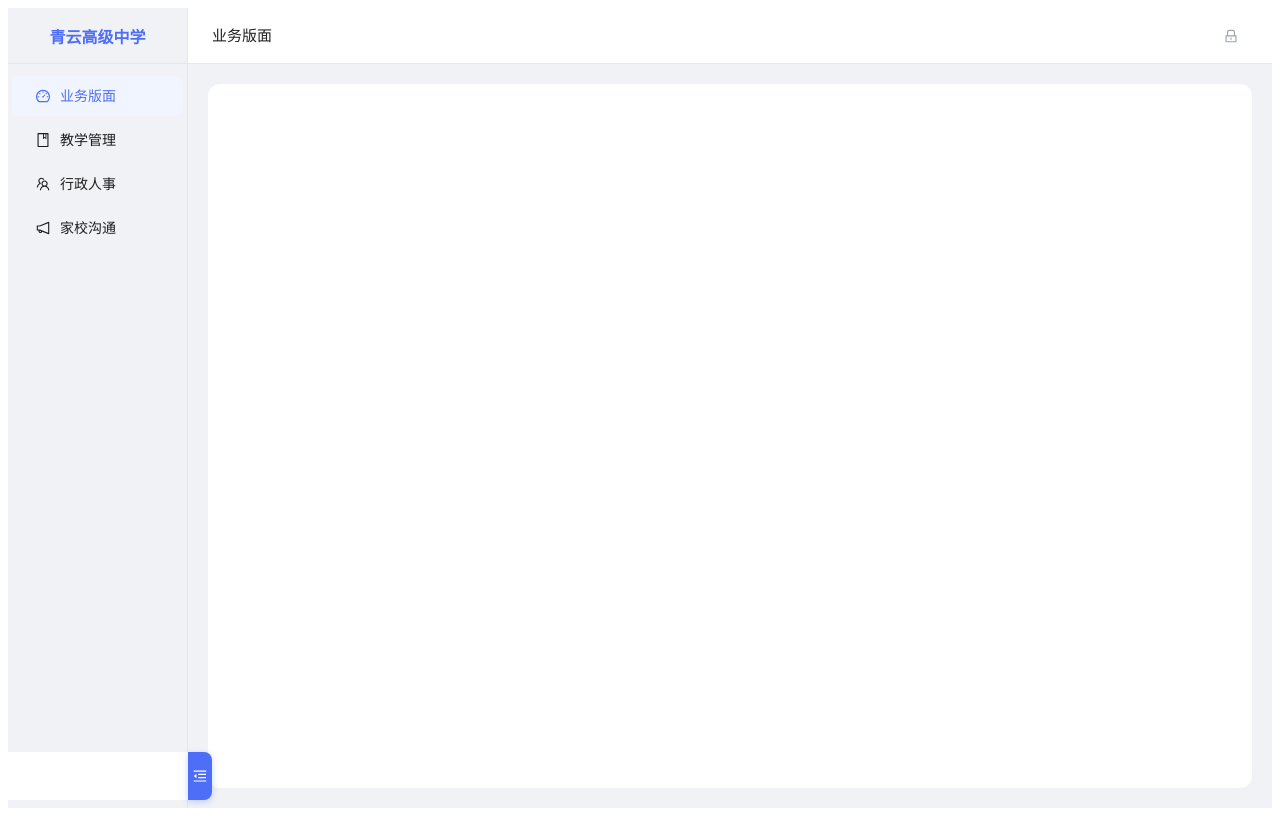
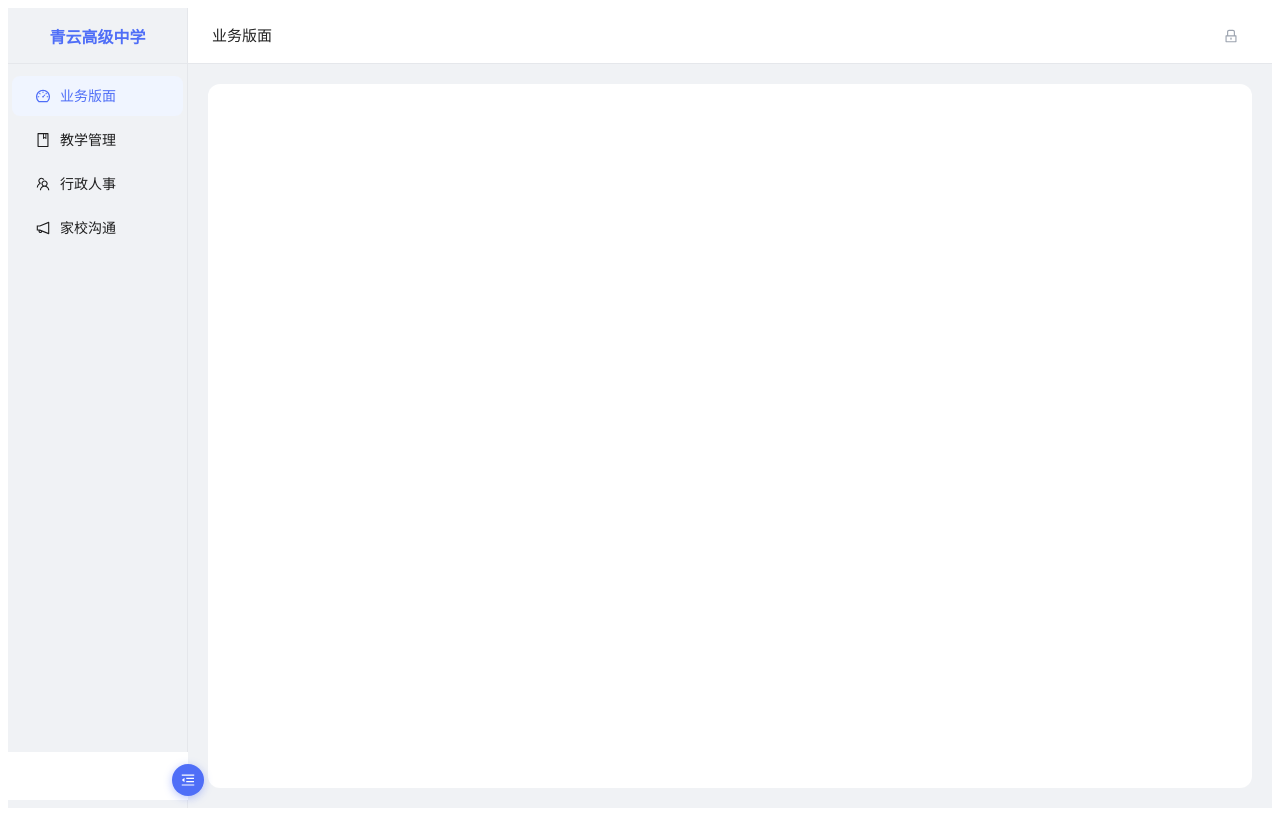
Before and after one commit to Guo320dek/school, a React (Vite) app: page / in a window 1280 px wide. Built offline with nearby package versions, Linux system fonts and the light colour scheme; no server answers.

Commit message:
fix: more visible sidebar toggle button as floating circle

```diff
--- a/src/layouts/MainLayout.tsx
+++ b/src/layouts/MainLayout.tsx
@@ -72,12 +72,14 @@ export default function MainLayout() {
         onCollapse={setCollapsed}
         trigger={
           <div style={{
-            width: 24, height: 48, display: 'flex', alignItems: 'center', justifyContent: 'center',
-            background: token.colorPrimary, color: '#fff', borderRadius: '0 8px 8px 0',
-            cursor: 'pointer', fontSize: 14, position: 'absolute', right: -24, top: '50%',
-            transform: 'translateY(-50%)', boxShadow: '0 2px 6px rgba(79,110,247,0.3)',
-            zIndex: 10,
-          }}>
+            width: 32, height: 32, display: 'flex', alignItems: 'center', justifyContent: 'center',
+            background: token.colorPrimary, color: '#fff', borderRadius: '50%',
+            cursor: 'pointer', fontSize: 14, position: 'absolute', right: -16, top: 12,
+            boxShadow: '0 2px 8px rgba(79,110,247,0.4)', zIndex: 10, transition: 'transform 0.2s',
+          }}
+          onMouseEnter={(e) => (e.currentTarget.style.transform = 'scale(1.15)')}
+          onMouseLeave={(e) => (e.currentTarget.style.transform = 'scale(1)')}
+          >
             {collapsed ? <MenuUnfoldOutlined /> : <MenuFoldOutlined />}
           </div>
         }
```
